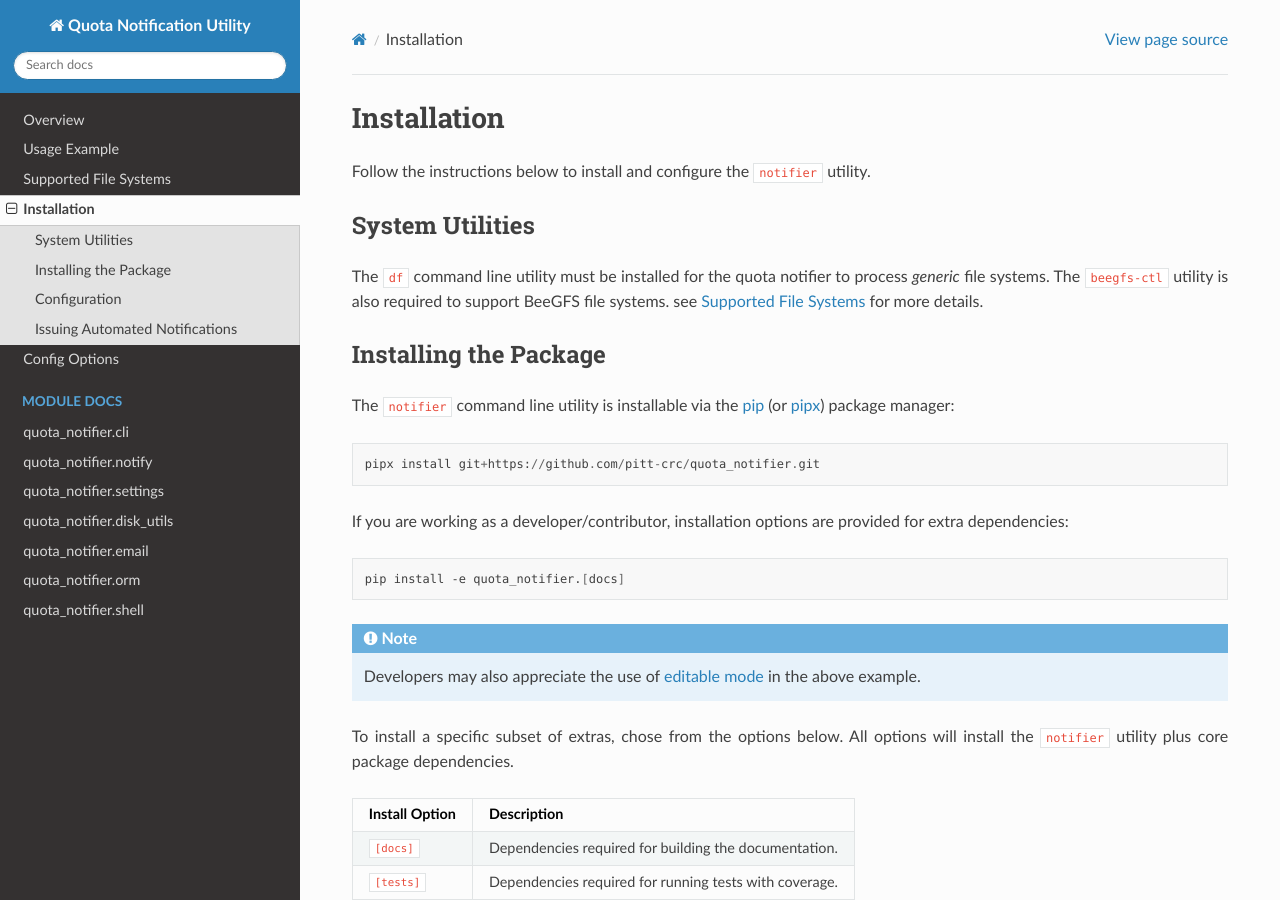
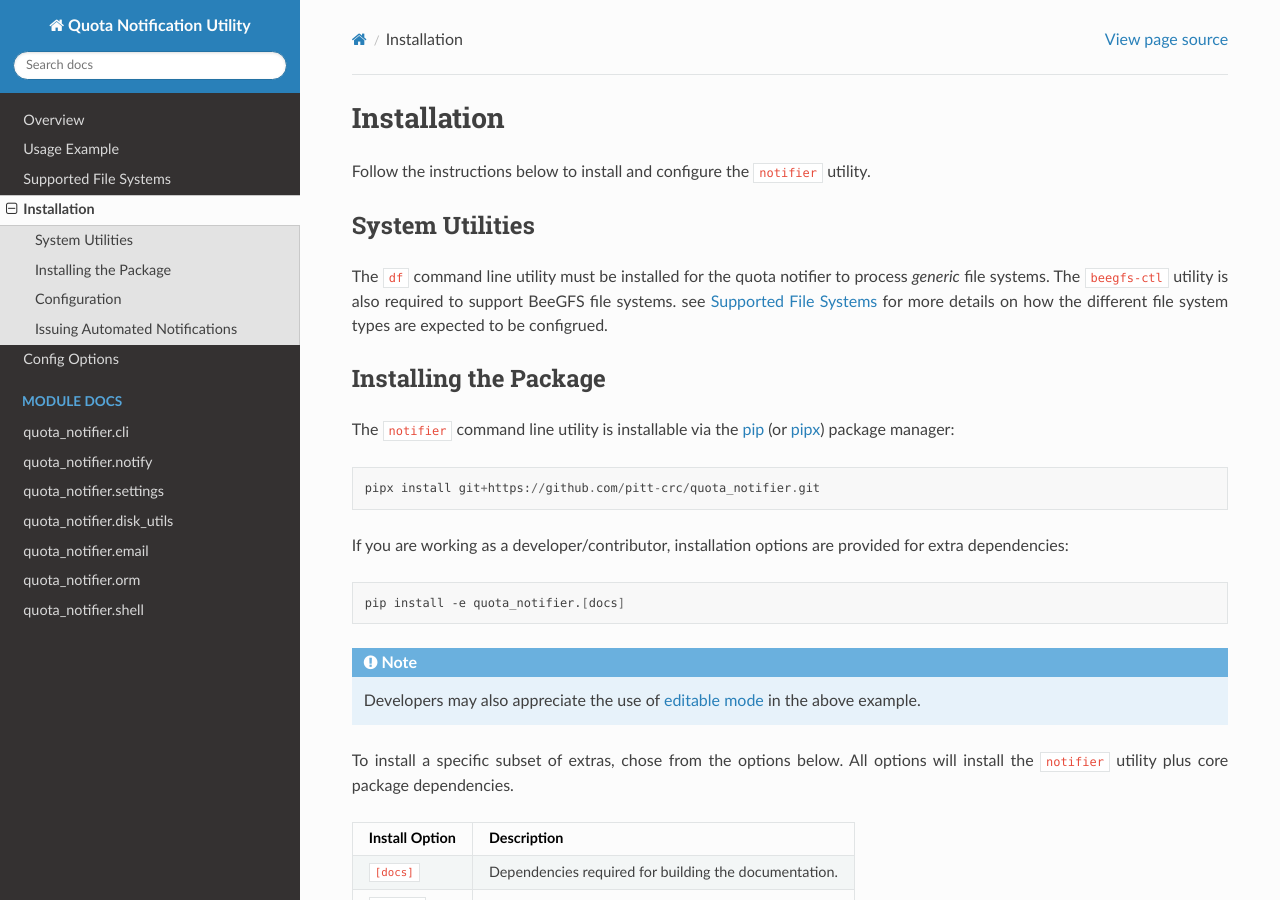
Before and after one commit to pitt-crc/quota_notifier, a Sphinx documentation site: the page built from docs/source/overview/install.rst, in a window 1280 px wide and 900 px high. Built offline with Sphinx 7.4.7 and the Read the Docs theme 2.0.0, drawn with Linux system fonts in a browser that asks for light colours.

Commit message:
Clarification edits

```diff
--- a/docs/source/overview/install.rst
+++ b/docs/source/overview/install.rst
@@ -8,7 +8,8 @@ System Utilities
 
 The ``df`` command line utility must be installed for the quota notifier to
 process *generic* file systems. The ``beegfs-ctl`` utility is also required to
-support BeeGFS file systems. see :doc:`file_systems` for more details.
+support BeeGFS file systems. see :doc:`file_systems` for more details on how
+the different file system types are expected to be configrued.
 
 Installing the Package
 ----------------------
```
